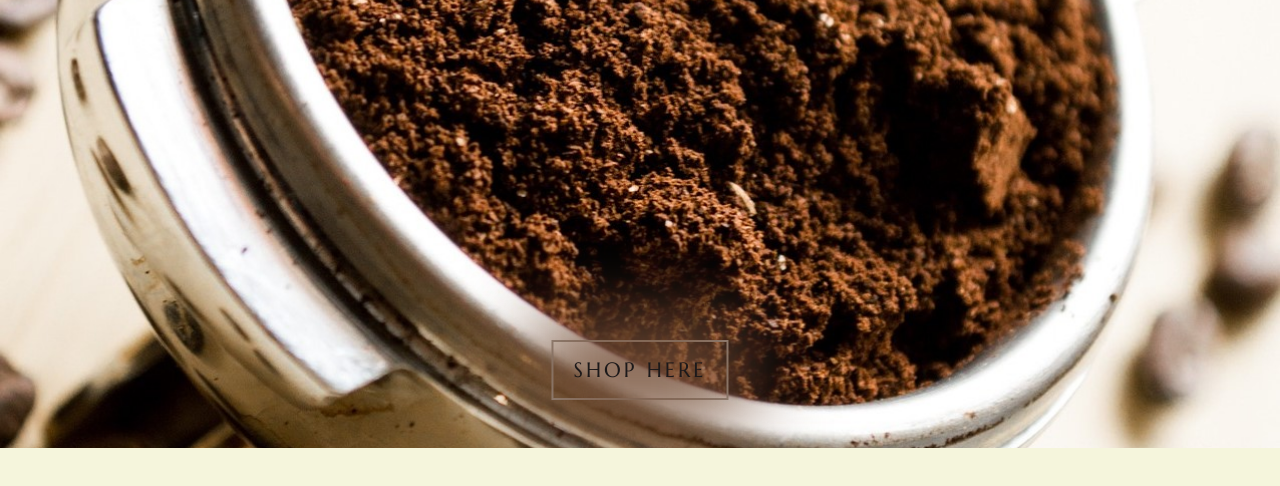
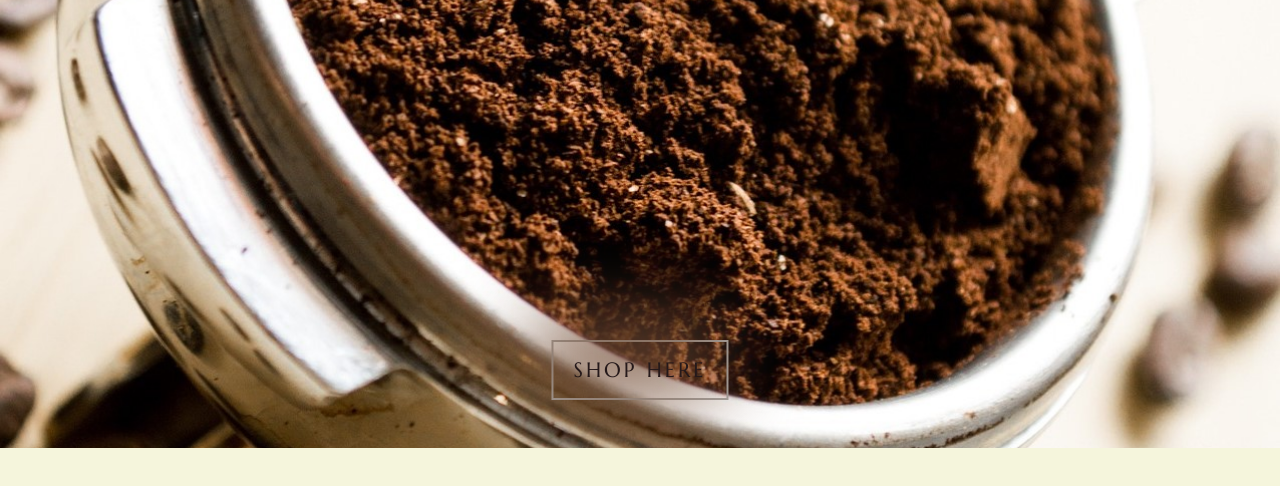
Before and after one commit to menoo-o/Haveli-Brews, a plain HTML site: page index.html in a window 1280 px wide. Shown: the part 126-612 px from the top of the page. Drawn offline with Linux system fonts and the light colour scheme; a web font is replaced by a local one.

Commit message:
hero sec updated

```diff
--- a/styless.css
+++ b/styless.css
@@ -164,8 +164,8 @@ body{
     padding: 15px 20px;
     background-color: transparent; /* Button background color */
     letter-spacing: 3px;
-    color: var(--color-eerie-black);
-    border: 2px solid var(--color-battleshipgray); /* Button border */
+    color: var(--color-Licorice);
+    border: 2px solid var(--color-silver); /* Button border */
     font-family: var(--font-marcellus);
     font-size: 1.3rem;
     font-weight: 500;
@@ -180,8 +180,8 @@ body{
     position: absolute;
     top: -20px; /* Increase the top offset to extend the blur effect */
     left: -20px; /* Increase the left offset to extend the blur effect */
-    width: calc(100% + 40px); /* Adjust width to cover the entire button area */
-    height: calc(100% + 40px); /* Adjust height to cover the entire button area */
+    width: calc(100% + 10px); /* Adjust width to cover the entire button area */
+    height: calc(100% + 15px); /* Adjust height to cover the entire button area */
     background-image: inherit; /* Inherit background image from button */
     background-size: cover;
     background-color: var(--color-coffee);
```
